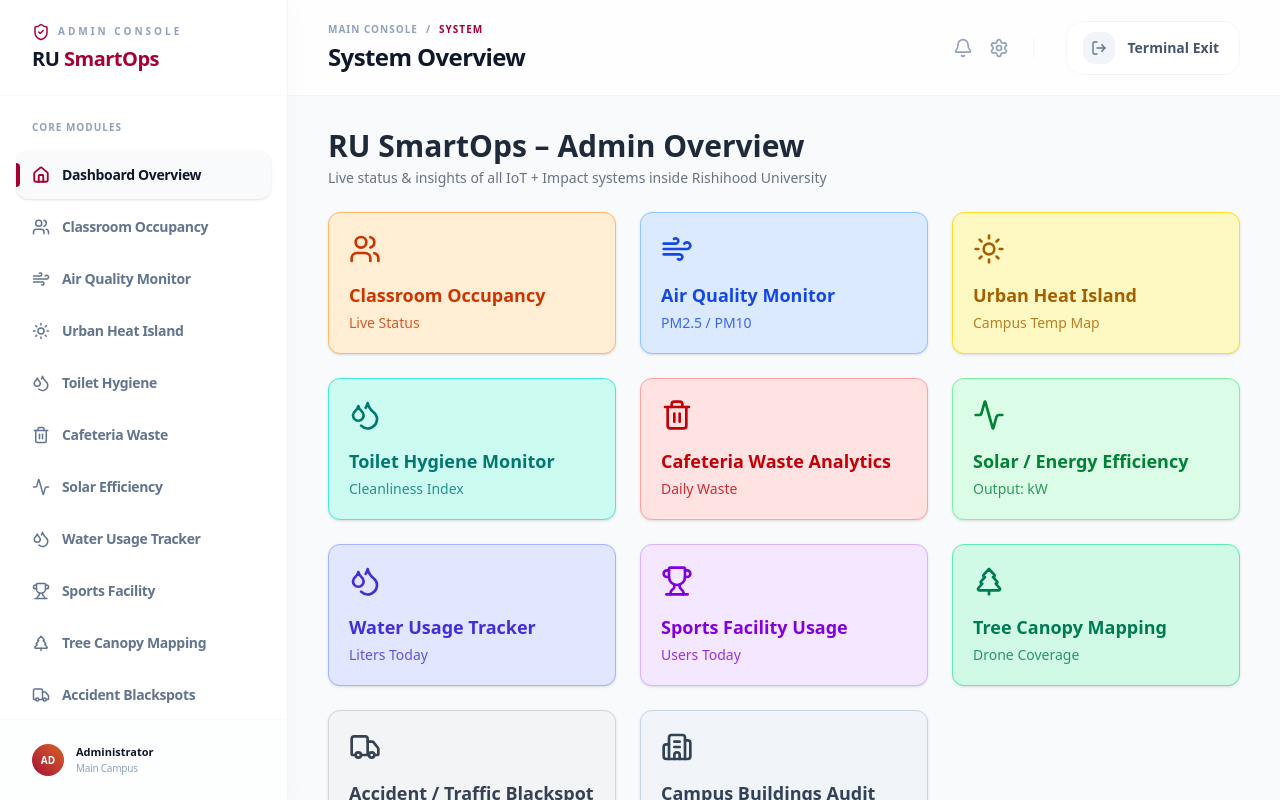
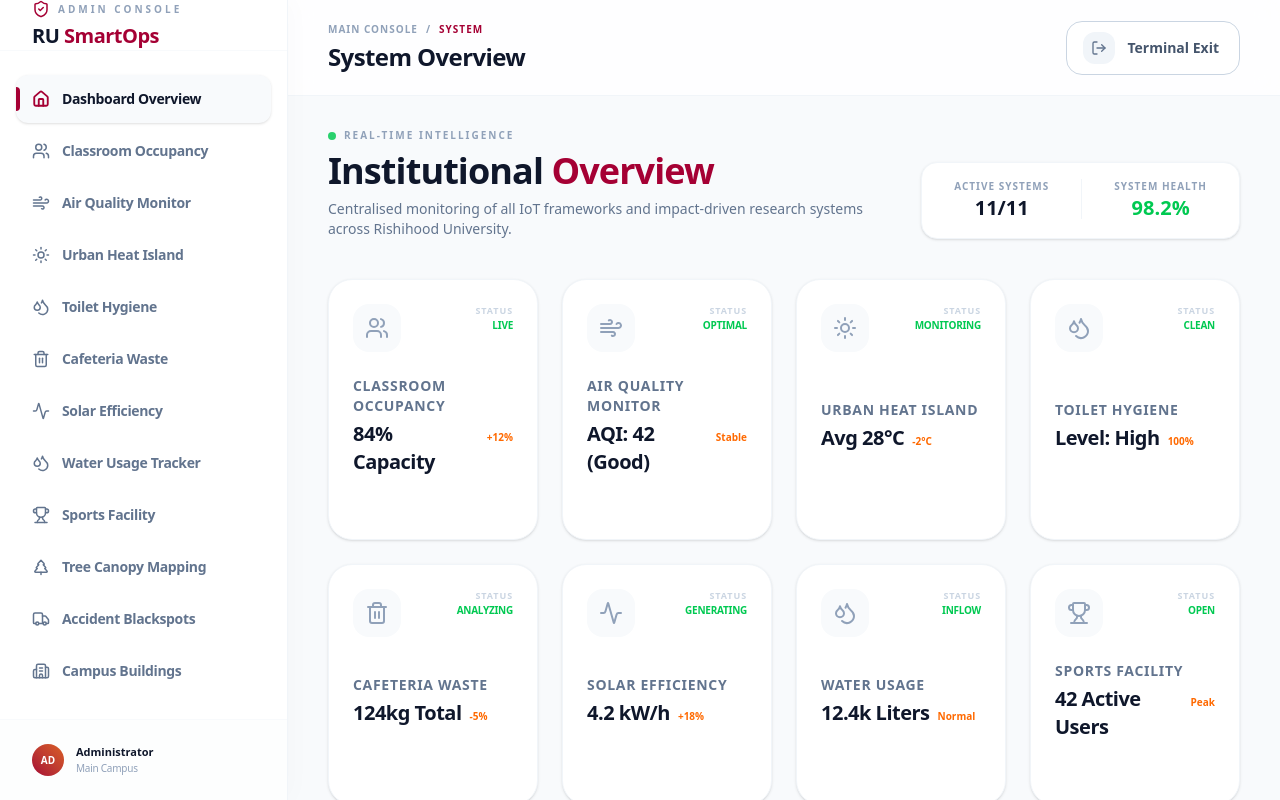
Before and after one commit to sankalpmtellur/RU-SmartOps, a React (Vite) app: page /dashboard in a window 1280 px wide. Shown: the top 800 px of the page. Built offline with nearby package versions, Linux system fonts and the light colour scheme.

Commit message:
Updated Code

```diff
--- a/src/components/Footer.jsx
+++ b/src/components/Footer.jsx
@@ -20,7 +20,7 @@
             <div className="flex items-center gap-2">
                 <div className="w-1.5 h-1.5 rounded-full bg-green-500 animate-pulse"></div>
                 <span className="text-[10px] font-bold text-slate-400 uppercase tracking-widest">
-                    System Synchronized
+                    System Synchronised
                 </span>
             </div>
         </div>
--- a/src/components/Navbar.jsx
+++ b/src/components/Navbar.jsx
@@ -47,22 +47,12 @@
             {/* Actions Area */}
             <div className="flex items-center gap-6">
 
-                {/* Status Indicators */}
-                <div className="hidden md:flex items-center gap-4 border-r border-slate-100 pr-6 mr-2">
-                    <button className="text-slate-400 hover:text-slate-600 transition-colors">
-                        <Bell size={20} strokeWidth={2} />
-                    </button>
-                    <button className="text-slate-400 hover:text-slate-600 transition-colors">
-                        <Settings size={20} strokeWidth={2} />
-                    </button>
-                </div>
-
                 {/* Profile/Logout Dropdown Look */}
                 <motion.button
                     whileHover={{ scale: 1.02 }}
                     whileTap={{ scale: 0.98 }}
                     onClick={handleLogout}
-                    className="flex items-center gap-3 pl-4 pr-5 py-2.5 rounded-2xl border border-slate-100 bg-white hover:bg-red-50 hover:border-red-100 transition-all group"
+                    className="flex items-center gap-3 pl-4 pr-5 py-2.5 rounded-2xl border border-slate-300 bg-white hover:bg-red-50 hover:border-red-300 transition-all group"
                 >
                     <div className="w-8 h-8 rounded-xl bg-slate-100 flex items-center justify-center text-slate-500 group-hover:bg-red-500 group-hover:text-white transition-colors">
                         <LogOut size={16} />
--- a/src/components/Sidebar.jsx
+++ b/src/components/Sidebar.jsx
@@ -43,10 +43,7 @@
       </div>
 
       {/* Navigation Links */}
-      <nav className="flex-1 overflow-y-auto py-6 px-4 space-y-1 custom-scrollbar">
-        <p className="text-[10px] font-bold text-slate-400 uppercase tracking-widest ml-4 mb-4">
-          Core Modules
-        </p>
+      <nav className="flex-1 py-6 px-4 space-y-1">
 
         {menuItems.map(({ name, icon: Icon, path }) => {
           const active = location.pathname === path;
--- a/src/pages/Dashboard.jsx
+++ b/src/pages/Dashboard.jsx
@@ -1,43 +1,106 @@
 import { Link } from "react-router-dom";
-import { Users, Wind, Sun, Droplets, Trash2, Activity, Trophy, TreePine, Truck, Building2 } from "lucide-react";
+import {
+  Users, Wind, Sun, Droplets, Trash2, Activity,
+  Trophy, TreePine, Truck, Building2, ArrowUpRight,
+} from "lucide-react";
+import { motion } from "framer-motion";
 
 const modules = [
-  { name: "Classroom Occupancy", value: "Live Status", icon: Users, path: "/occupancy", color: "bg-orange-100 text-orange-700 border-orange-300" },
-  { name: "Air Quality Monitor", value: "PM2.5 / PM10", icon: Wind, path: "/air-quality", color: "bg-blue-100 text-blue-700 border-blue-300" },
-  { name: "Urban Heat Island", value: "Campus Temp Map", icon: Sun, path: "/heat-island", color: "bg-yellow-100 text-yellow-700 border-yellow-300" },
-  { name: "Toilet Hygiene Monitor", value: "Cleanliness Index", icon: Droplets, path: "/toilets", color: "bg-teal-100 text-teal-700 border-teal-300" },
-  { name: "Cafeteria Waste Analytics", value: "Daily Waste", icon: Trash2, path: "/waste", color: "bg-red-100 text-red-700 border-red-300" },
-  { name: "Solar / Energy Efficiency", value: "Output: kW", icon: Activity, path: "/solar", color: "bg-green-100 text-green-700 border-green-300" },
-  { name: "Water Usage Tracker", value: "Liters Today", icon: Droplets, path: "/water", color: "bg-indigo-100 text-indigo-700 border-indigo-300" },
-  { name: "Sports Facility Usage", value: "Users Today", icon: Trophy, path: "/sports", color: "bg-purple-100 text-purple-700 border-purple-300" },
-  { name: "Tree Canopy Mapping", value: "Drone Coverage", icon: TreePine, path: "/trees", color: "bg-emerald-100 text-emerald-700 border-emerald-300" },
-  { name: "Accident / Traffic Blackspot", value: "Alerts", icon: Truck, path: "/traffic", color: "bg-gray-100 text-gray-700 border-gray-300" },
-  { name: "Campus Buildings Audit", value: "Energy Rating", icon: Building2, path: "/buildings", color: "bg-slate-100 text-slate-700 border-slate-300" },
+  { name: "Classroom Occupancy", value: "84% Capacity", status: "Live", icon: Users, path: "/occupancy", trend: "+12%" },
+  { name: "Air Quality Monitor", value: "AQI: 42 (Good)", status: "Optimal", icon: Wind, path: "/air-quality", trend: "Stable" },
+  { name: "Urban Heat Island", value: "Avg 28°C", status: "Monitoring", icon: Sun, path: "/heat-island", trend: "-2°C" },
+  { name: "Toilet Hygiene", value: "Level: High", status: "Clean", icon: Droplets, path: "/toilets", trend: "100%" },
+  { name: "Cafeteria Waste", value: "124kg Total", status: "Analyzing", icon: Trash2, path: "/waste", trend: "-5%" },
+  { name: "Solar Efficiency", value: "4.2 kW/h", status: "Generating", icon: Activity, path: "/solar", trend: "+18%" },
+  { name: "Water Usage", value: "12.4k Liters", status: "Inflow", icon: Droplets, path: "/water", trend: "Normal" },
+  { name: "Sports Facility", value: "42 Active Users", status: "Open", icon: Trophy, path: "/sports", trend: "Peak" },
+  { name: "Tree Canopy", value: "64% Coverage", status: "Mapped", icon: TreePine, path: "/trees", trend: "Stable" },
+  { name: "Traffic Safety", value: "0 Accidents", status: "Secure", icon: Truck, path: "/traffic", trend: "Safe" },
+  { name: "Buildings Audit", value: "Grade: A+", status: "Verified", icon: Building2, path: "/buildings", trend: "Audit-Done" },
 ];
 
 export default function Dashboard() {
+  const brandCrimson = "#A50034";
+  const brandSaffron = "#D95F23";
+
   return (
-    <div className="w-full">
-      {/* Title */}
-      <div className="mb-6">
-        <h1 className="text-3xl font-semibold text-gray-800">RU SmartOps – Admin Overview</h1>
-        <p className="text-gray-500 text-sm mt-1">Live status & insights of all IoT + Impact systems inside Rishihood University</p>
+    <div className="w-full space-y-10">
+
+      {/* Header Section */}
+      <div className="flex flex-col md:flex-row md:items-end justify-between gap-4">
+        <div>
+          <div className="flex items-center gap-2 mb-2">
+            <span className="flex h-2 w-2 rounded-full bg-green-500 animate-pulse"></span>
+            <span className="text-[10px] font-black uppercase tracking-[0.2em] text-slate-400">Real-Time Intelligence</span>
+          </div>
+          <h1 className="text-4xl font-black text-slate-900 tracking-tight">
+            Institutional <span style={{ color: brandCrimson }}>Overview</span>
+          </h1>
+          <p className="text-slate-500 text-sm mt-2 font-medium max-w-xl">
+            Centralised monitoring of all IoT frameworks and impact-driven research systems across Rishihood University.
+          </p>
+        </div>
+
+        {/* Quick Stats Banner */}
+        <div className="bg-white border border-slate-100 p-4 rounded-2xl shadow-sm flex gap-8 px-8">
+            <div className="text-center">
+                <p className="text-[10px] font-bold text-slate-400 uppercase tracking-widest">Active Systems</p>
+                <p className="text-xl font-black text-slate-900">11/11</p>
+            </div>
+            <div className="w-[1px] bg-slate-100 h-10"></div>
+            <div className="text-center">
+                <p className="text-[10px] font-bold text-slate-400 uppercase tracking-widest">System Health</p>
+                <p className="text-xl font-black text-green-500">98.2%</p>
+            </div>
+        </div>
       </div>
 
-      {/* Cards Grid */}
-      <div className="grid grid-cols-1 sm:grid-cols-2 lg:grid-cols-3 gap-6">
-        {modules.map(({ name, value, icon: Icon, path, color }) => (
-          <Link
+      {/* Modules Grid */}
+      <div className="grid grid-cols-1 md:grid-cols-2 lg:grid-cols-3 xl:grid-cols-4 gap-6">
+        {modules.map(({ name, value, status, icon: Icon, path, trend }, index) => (
+          <motion.div
             key={name}
-            to={path}
-            className={`border rounded-xl p-5 shadow-sm hover:shadow-lg transition-all cursor-pointer hover:-translate-y-1 ${color}`}
+            whileHover={{ y: -5 }}
+            className="group"
           >
-            <div className="flex items-center justify-between">
-              <Icon size={32} />
-            </div>
-            <h3 className="mt-4 text-lg font-semibold">{name}</h3>
-            <p className="text-sm mt-1 opacity-80">{value}</p>
-          </Link>
+            <Link to={path}>
+              <div className="h-full bg-white border border-slate-100 p-6 rounded-[24px] shadow-sm hover:shadow-[0_20px_40px_-15px_rgba(0,0,0,0.05)] transition-all flex flex-col justify-between relative overflow-hidden">
+
+                {/* Top: Icon & Status */}
+                <div className="flex justify-between items-start mb-6">
+                  <div className="p-3 rounded-2xl bg-slate-50 text-slate-400 group-hover:bg-orange-50 group-hover:text-[#D95F23] transition-colors">
+                    <Icon size={24} strokeWidth={2} />
+                  </div>
+                  <div className="flex flex-col items-end">
+                    <span className="text-[9px] font-black uppercase tracking-widest text-slate-300">Status</span>
+                    <span className="text-[10px] font-bold text-green-500 uppercase tracking-tight">{status}</span>
+                  </div>
+                </div>
+
+                {/* Middle: Content */}
+                <div>
+                  <h3 className="text-sm font-bold text-slate-500 uppercase tracking-wider mb-1">
+                    {name}
+                  </h3>
+                  <div className="flex items-baseline gap-2">
+                    <p className="text-xl font-black text-slate-900 tracking-tight">
+                        {value}
+                    </p>
+                    <span className="text-[10px] font-bold text-orange-500">{trend}</span>
+                  </div>
+                </div>
+
+                {/* Footer: Bottom Label */}
+                <div className="mt-6 flex items-center justify-between opacity-0 group-hover:opacity-100 transition-opacity">
+                   <span className="text-[10px] font-bold text-slate-400 uppercase tracking-[0.2em]">View Analytics</span>
+                   <ArrowUpRight size={14} className="text-slate-400" />
+                </div>
+
+                {/* Subtle Hover Accent */}
+                <div className="absolute top-0 right-0 w-1 h-full bg-[#A50034] translate-x-1 group-hover:translate-x-0 transition-transform"></div>
+              </div>
+            </Link>
+          </motion.div>
         ))}
       </div>
     </div>
```
